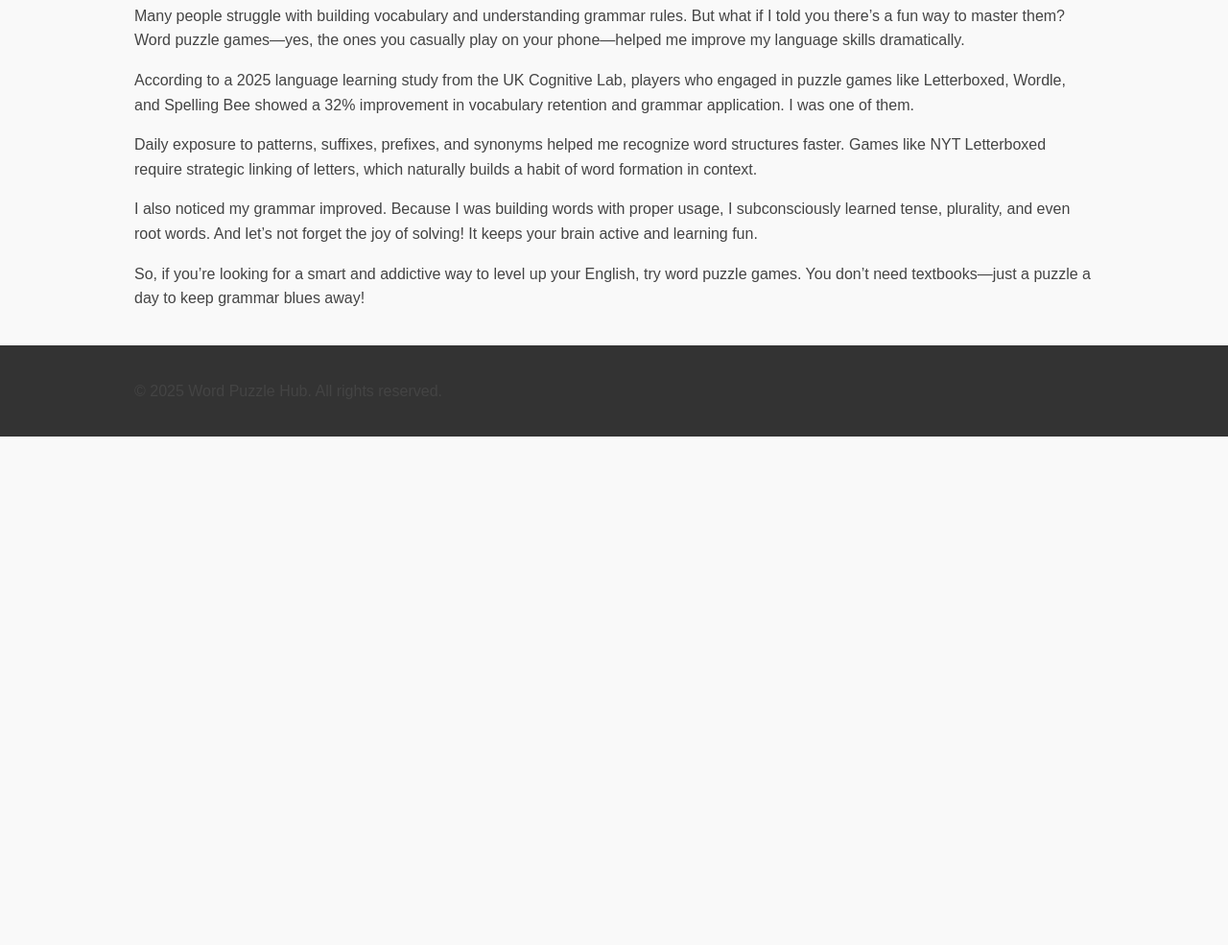
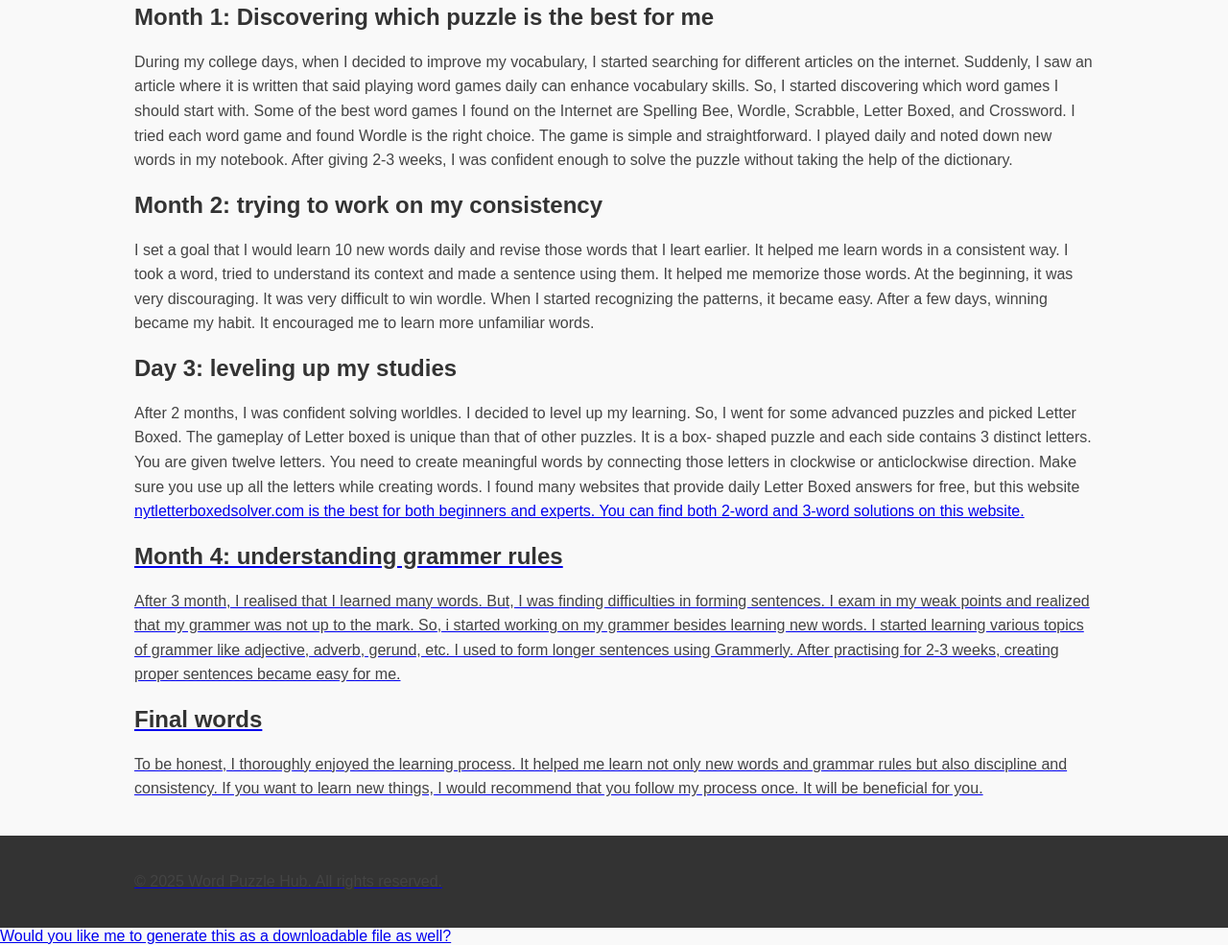
Before and after one commit to sourav444444/Word-puzzle-hub, a plain HTML site: page index.html in a window 1280 px wide. Shown: the part 258-1243 px from the top of the page at 96% size. Before the commit the page ends 800 px from the top, so only its background shows below. Drawn offline with Linux system fonts and the light colour scheme.

Commit message:
Update index.html

```diff
--- a/index.html
+++ b/index.html
@@ -1,10 +1,11 @@
+
 <!DOCTYPE html>
 <html lang="en">
 <head>
   <meta charset="UTF-8" />
   <meta name="viewport" content="width=device-width, initial-scale=1.0"/>
-  <title>Word Puzzle Hub – Home</title>
-  <meta name="description" content="Learn how to master vocabulary and grammar using fun word puzzle games. Read expert-backed articles and puzzle game reviews.">
+  <title>How I Mastered Vocabulary and Grammar Rules Using Word Puzzle Games</title>
+  <meta name="description" content="Discover how word puzzle games like Wordle and Letter Boxed helped improve vocabulary and grammar through real experiences.">
   <style>
     body { margin: 0; font-family: Arial, sans-serif; background: #f9f9f9; }
     .container { max-width: 1000px; margin: auto; padding: 20px; }
@@ -46,11 +47,22 @@
 
   <main class="container">
     <h1>How I Mastered Vocabulary and Grammar Rules Using Word Puzzle Games</h1>
-    <p>Many people struggle with building vocabulary and understanding grammar rules. But what if I told you there’s a fun way to master them? Word puzzle games—yes, the ones you casually play on your phone—helped me improve my language skills dramatically.</p>
-    <p>According to a 2025 language learning study from the UK Cognitive Lab, players who engaged in puzzle games like Letterboxed, Wordle, and Spelling Bee showed a 32% improvement in vocabulary retention and grammar application. I was one of them.</p>
-    <p>Daily exposure to patterns, suffixes, prefixes, and synonyms helped me recognize word structures faster. Games like NYT Letterboxed require strategic linking of letters, which naturally builds a habit of word formation in context.</p>
-    <p>I also noticed my grammar improved. Because I was building words with proper usage, I subconsciously learned tense, plurality, and even root words. And let’s not forget the joy of solving! It keeps your brain active and learning fun.</p>
-    <p>So, if you’re looking for a smart and addictive way to level up your English, try word puzzle games. You don’t need textbooks—just a puzzle a day to keep grammar blues away!</p>
+
+    <h2>Month 1: Discovering which puzzle is the best for me</h2>
+    <p>During my college days, when I decided to improve my vocabulary, I started searching for different articles on the internet. Suddenly, I saw an article where it is written that said playing word games daily can enhance vocabulary skills. So, I started discovering which word games I should start with. Some of the best word games I found on the Internet are Spelling Bee, Wordle, Scrabble, Letter Boxed, and Crossword.
+    I tried each word game and found Wordle is the right choice. The game is simple and straightforward. I played daily and noted down new words in my notebook. After giving 2-3 weeks, I was confident enough to solve the puzzle without taking the help of the dictionary.</p>
+
+    <h2>Month 2: trying to work on my consistency</h2>
+    <p>I set a goal that I would learn 10 new words daily and revise those words that I leart earlier. It helped me learn words in a consistent way. I took a word, tried to understand its context and made a sentence using them. It helped me memorize those words. At the beginning, it was very discouraging. It was very difficult to win wordle. When I started recognizing the patterns, it became easy. After a few days, winning became my habit. It encouraged me to learn more unfamiliar words. </p>
+
+    <h2>Day 3: leveling up my studies</h2>
+    <p>After 2 months, I was confident solving worldles. I decided to level up my learning. So, I went for some advanced puzzles and picked Letter Boxed. The gameplay of Letter boxed is unique than that of other puzzles. It is a box- shaped puzzle and each side contains 3 distinct letters. You are given twelve letters. You need to create meaningful words by connecting those letters in clockwise or anticlockwise direction. Make sure you use up all the letters while creating words. I found many websites that provide daily Letter Boxed answers for free, but this website <a href="nytletterboxedsolver.com">nytletterboxedsolver.com  is the best for both beginners and experts. You can find both 2-word and 3-word solutions on this website.</p>
+
+    <h2>Month 4: understanding grammer rules</h2>
+    <p>After 3 month, I realised that I learned many words. But, I was finding difficulties in forming sentences. I exam in my weak points and realized that my grammer was not up to the mark. So, i started working on my grammer besides learning new words. I started learning various topics of grammer like adjective, adverb, gerund, etc. I used to form longer sentences using Grammerly. After practising for 2-3 weeks,  creating proper sentences became easy for me.</p>
+
+    <h2>Final words</h2>
+    <p>To be honest, I thoroughly enjoyed the learning process. It helped me learn not only new words and grammar rules but also discipline and consistency. If you want to learn new things, I would recommend that you follow my process once. It will be beneficial for you.</p>
   </main>
 
   <footer>
@@ -60,3 +72,5 @@
   </footer>
 </body>
 </html>
+
+Would you like me to generate this as a downloadable file as well?
```
